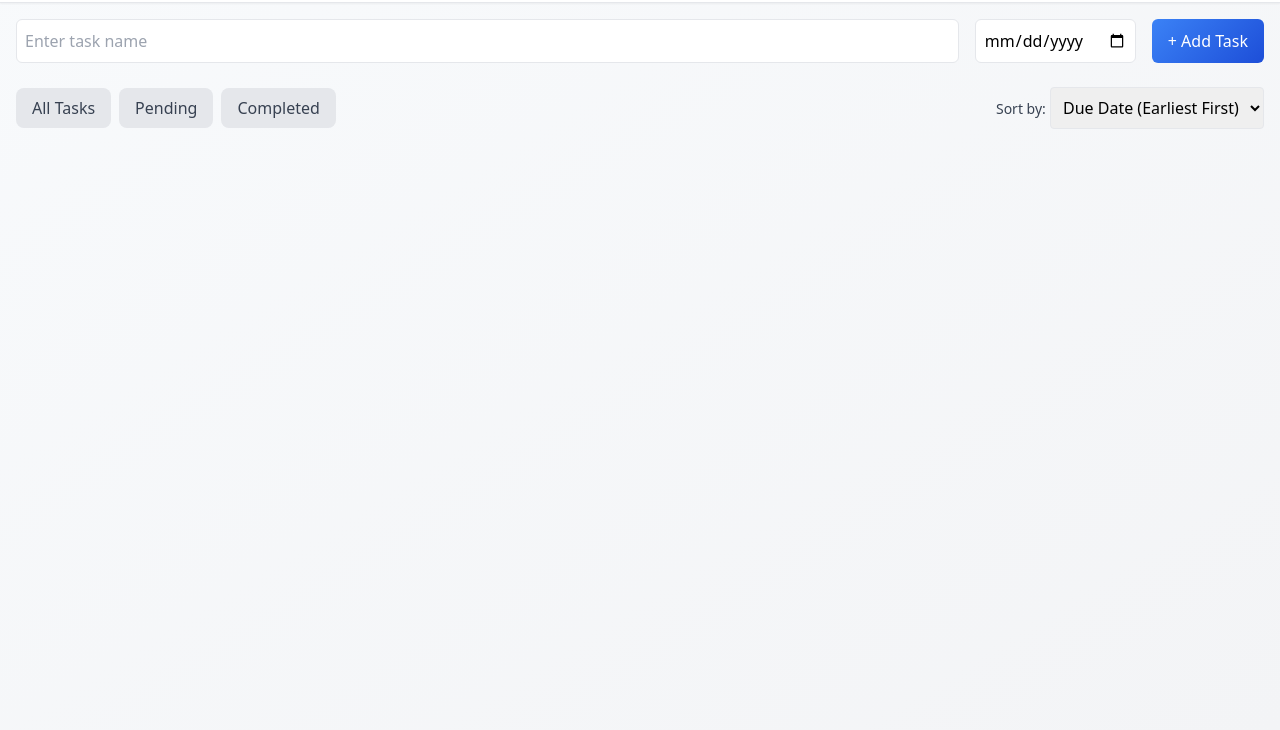
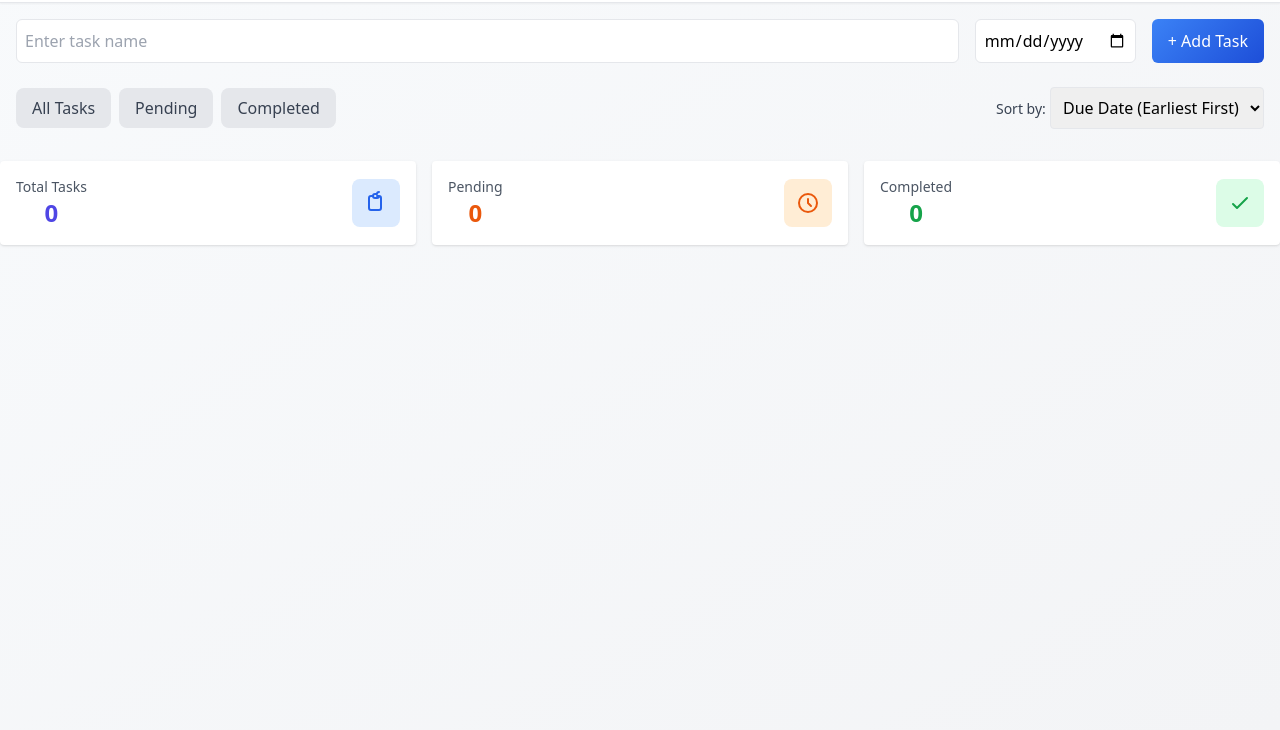
Before and after one commit to Iris-Ghislaine/Task-Management-System, a plain HTML site: page index.html in a window 1280 px wide. Shown: the part 70-800 px from the top of the page. Drawn offline with nearby package versions, Linux system fonts and the light colour scheme.

Commit message:
Added dashboard stats section and task list container

```diff
--- a/index.html
+++ b/index.html
@@ -27,7 +27,7 @@
             ></path>
           </svg>
         </div>
-        <h1 class="text-3xl font-bold text-gray-900 sm:text-sm">
+        <h1 class="text-3xl font-bold text-gray-900">
           Task Management Dashboard
         </h1>
       </div>
@@ -92,5 +92,55 @@
         </div>
       </div>
     </main>
+ <!-- Dashboard Stats -->
+      <div id="dashboard" class="grid grid-cols-1 md:grid-cols-3 gap-4 mb-6">
+        <div class="bg-white shadow rounded p-4 text-center flex justify-between items-center">
+          <div>
+          <h2 class="text-sm font-medium text-gray-600">Total Tasks</h2>
+          <p id="totalCount" class="text-2xl font-bold text-indigo-600">0</p>
+          </div>
+            <div class="w-12 h-12 bg-blue-100 rounded-lg flex items-center justify-center">
+                        <svg class="w-6 h-6 text-blue-600" fill="none" stroke="currentColor" viewBox="0 0 24 24">
+                            <path stroke-linecap="round" stroke-linejoin="round" stroke-width="2" d="M9 5H7a2 2 0 00-2 2v10a2 2 0 002 2h8a2 2 0 002-2V7a2 2 0 00-2-2h-2M9 5a2 2 0 002 2h2a2 2 0 002-2M9 5a2 2 0 012-2h2a2 2 0 012-2"></path>
+                        </svg>
+                    </div>
+        </div>
+        <div class="bg-white shadow rounded p-4 text-center flex justify-between items-center">
+          <div>
+            <h2 class="text-sm font-medium text-gray-600">Pending</h2>
+            <p id="pendingCount" class="text-2xl font-bold text-orange-600">
+              0
+            </p>
+          </div>
+          <div
+            class="w-12 h-12 bg-orange-100 rounded-lg flex items-center justify-center"
+          >
+            <svg
+              class="w-6 h-6 text-orange-600"
+              fill="none"
+              stroke="currentColor"
+              viewBox="0 0 24 24"
+            >
+              <path
+                stroke-linecap="round"
+                stroke-linejoin="round"
+                stroke-width="2"
+                d="M12 8v4l3 3m6-3a9 9 0 11-18 0 9 9 0 0118 0z"
+              ></path>
+            </svg>
+          </div>
+        </div>
+        <div class="bg-white shadow rounded p-4 text-center flex justify-between items-center">
+          <div>
+          <h2 class="text-sm font-medium text-gray-600">Completed</h2>
+          <p id="completedCount" class="text-2xl font-bold text-green-600">0</p>
+          </div>
+            <div class="w-12 h-12 bg-green-100 rounded-lg flex items-center justify-center">
+                        <svg class="w-6 h-6 text-green-600" fill="none" stroke="currentColor" viewBox="0 0 24 24">
+                            <path stroke-linecap="round" stroke-linejoin="round" stroke-width="2" d="M5 13l4 4L19 7"></path>
+                        </svg>
+                    </div>
+        </div>
+      </div>
   </body>
 </html>
```
